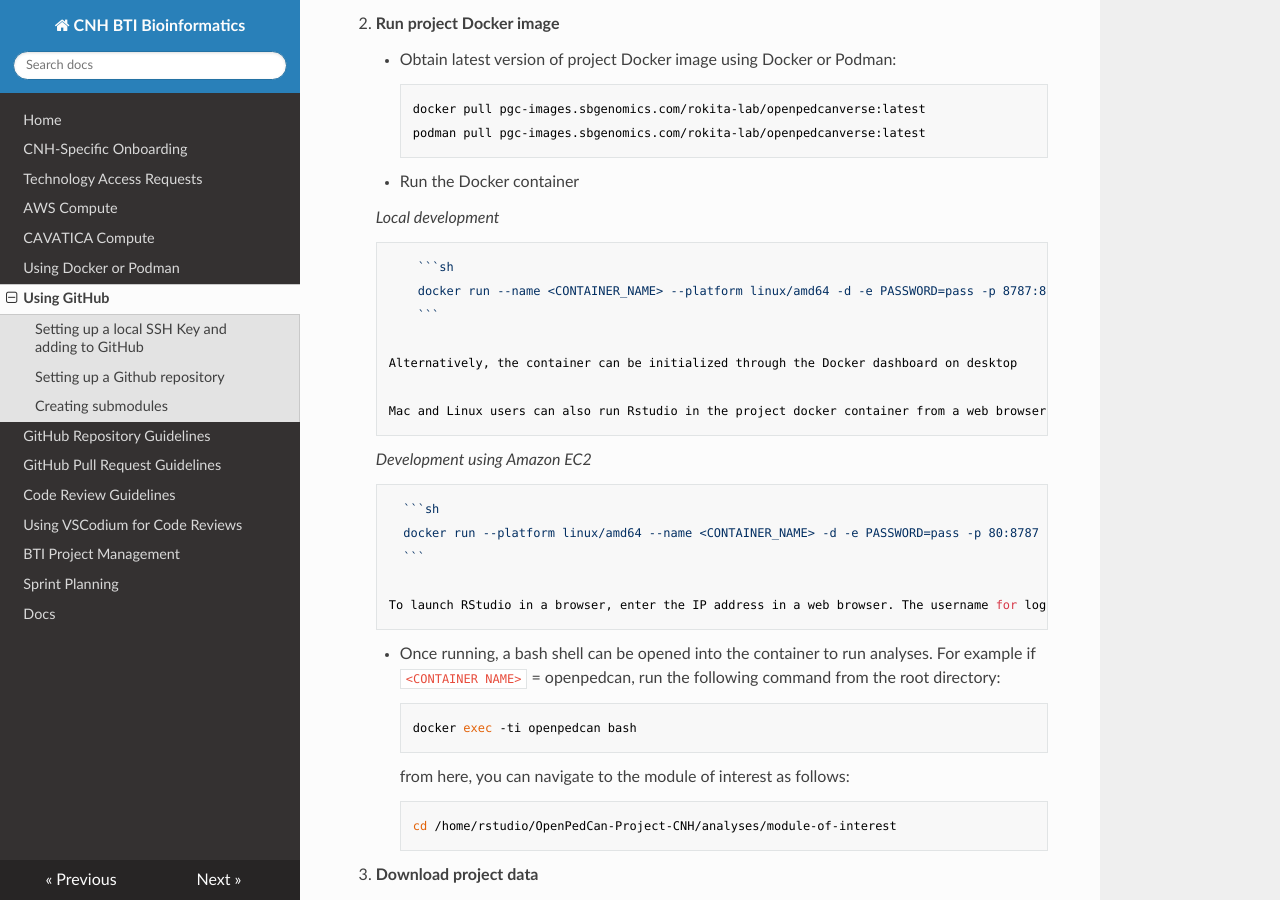
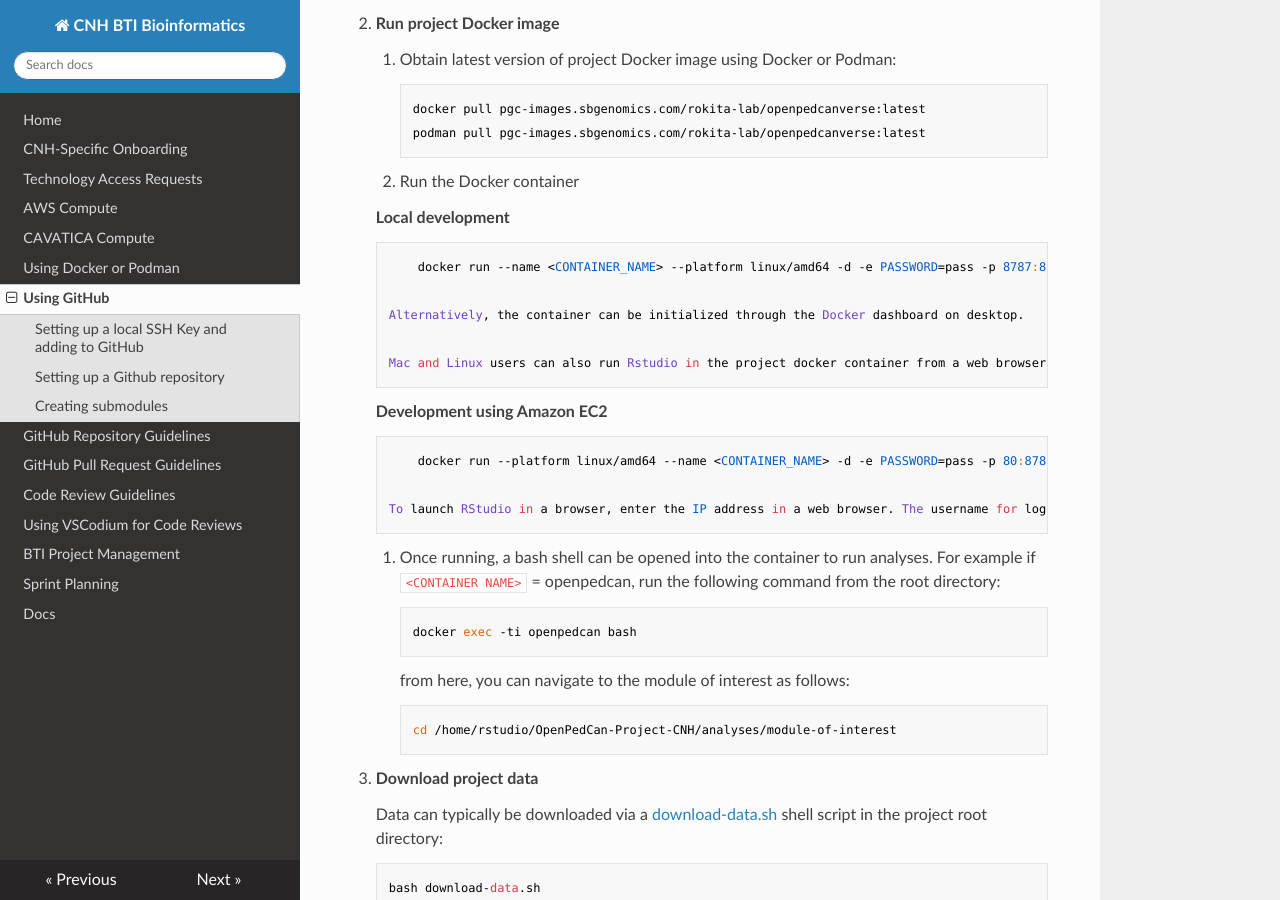
Before and after one commit to childrens-bti/bti-bfx-docs, an MkDocs documentation site: the page built from docs/github-general.md, in a window 1280 px wide and 900 px high, scrolled down 652 px. Built offline with MkDocs 1.6.1, drawn with Linux system fonts in a browser that asks for light colours; nearby versions of some CDN libraries; some of the changed lines change nothing that is shown.

Commit message:
reset formatting

````diff
--- a/docs/github-general.md
+++ b/docs/github-general.md
@@ -26,33 +26,28 @@
 
 2. **Run project Docker image**
 
-    - Obtain latest version of project Docker image using Docker or Podman:
+    1. Obtain latest version of project Docker image using Docker or Podman:
 
             docker pull pgc-images.sbgenomics.com/rokita-lab/openpedcanverse:latest
             podman pull pgc-images.sbgenomics.com/rokita-lab/openpedcanverse:latest
 
-    - Run the Docker container
+    2. Run the Docker container
 
-      _Local development_
+      **Local development**
 
-            ```sh
             docker run --name <CONTAINER_NAME> --platform linux/amd64 -d -e PASSWORD=pass -p 8787:8787 -v $PWD:/home/rstudio/OpenPedCan-Project-CNH pgc-images.sbgenomics.com/rokita-lab/openpedcanverse:latest
-            ```
 
-        Alternatively, the container can be initialized through the Docker dashboard on desktop
+        Alternatively, the container can be initialized through the Docker dashboard on desktop.
 
         Mac and Linux users can also run Rstudio in the project docker container from a web browser. After executing the above `docker run` command, navigate to `localhost:8787` in your web browser. The username for login is `rstudio` and the password will be whatever password is set in the `docker run` command above (default: `pass`)
 
-      _Development using Amazon EC2_
+      **Development using Amazon EC2**
 
-          ```sh
-          docker run --platform linux/amd64 --name <CONTAINER_NAME> -d -e PASSWORD=pass -p 80:8787 -v $PWD:/home/rstudio/OpenPedCan-Project-CNH pgc-images.sbgenomics.com/rokita-lab/openpedcanverse:latest
-          ```
+            docker run --platform linux/amd64 --name <CONTAINER_NAME> -d -e PASSWORD=pass -p 80:8787 -v $PWD:/home/rstudio/OpenPedCan-Project-CNH pgc-images.sbgenomics.com/rokita-lab/openpedcanverse:latest
 
         To launch RStudio in a browser, enter the IP address in a web browser. The username for login is `rstudio` and the password is `pass` (default) or whatever was specified in the `docker run` command.
 
-
-    - Once running, a bash shell can be opened into the container to run analyses. For example if `<CONTAINER NAME>` = openpedcan, run the following command from the root directory:
+    3. Once running, a bash shell can be opened into the container to run analyses. For example if `<CONTAINER NAME>` = openpedcan, run the following command from the root directory:
 
             docker exec -ti openpedcan bash
 
````
